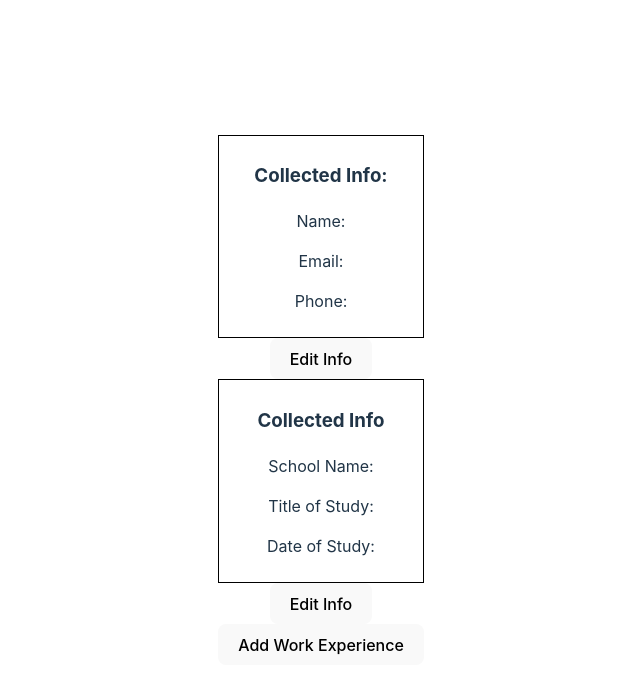
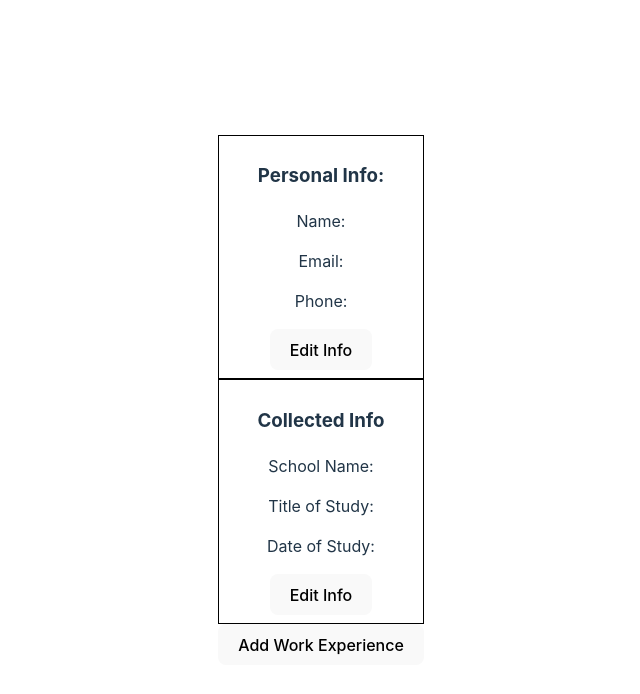
Before and after one commit to SuperHeavyBallet/TOP-React-CV, a React (Vite) app in the folder react-cv/: page / in a window 1280 px wide. Shown: the top 694 px of the page, without its empty margins (319-959 px from the left). Built offline with nearby package versions, Linux system fonts and the light colour scheme.

Commit message:
Tidying, assessing, minor edits

```diff
--- a/react-cv/src/AddNewCard.jsx
+++ b/react-cv/src/AddWorkExperienceCard.jsx
@@ -1,6 +1,6 @@
 import React from "react";
 import { useState } from "react";
-import CompanyInfoCard from "./CompanyInfoCard";
+import CompanyInfoCard from "./WorkExperienceCard";
 
 export default function AddNewCard()
 {
--- a/react-cv/src/InfoCard.jsx
+++ b/react-cv/src/InfoCard.jsx
@@ -52,7 +52,7 @@ export default function InfoCard()
             <form onSubmit={handleSubmit}>
             <button
                 type="button"
-                onClick={handleCloseBox}>Close</button>
+                onClick={handleCloseBox}>X</button>
             <div>Name <Input onInputChange={setName}/> </div>
             <div>Email <Input onInputChange={setEmail}/> </div>
             <div>Phone <Input onInputChange={setPhone}/> </div>
@@ -62,8 +62,9 @@ export default function InfoCard()
         )}
 
 
-            <div className="box-outline">
-                <h3>Collected Info:</h3>
+        <div className="box-outline">
+            <div>
+                <h3>Personal Info:</h3>
                 <p>Name: {displayName}</p>
                 <p>Email: {displayEmail}</p>
                 <p>Phone: {displayPhone}</p>
@@ -72,6 +73,8 @@ export default function InfoCard()
             <div>
                 <button onClick={handleEditClick}>Edit Info</button>
             </div>
+            </div>
+
 
         </div>
     )
--- a/react-cv/src/SchoolInfoCard.jsx
+++ b/react-cv/src/SchoolInfoCard.jsx
@@ -49,7 +49,7 @@ export default function SchoolInfoCard()
                     <form onSubmit={handleSubmit}>
                         <button
                             type="button"
-                            onClick={handleCloseBox}>Close
+                            onClick={handleCloseBox}>X
                         </button>
                     <div>School Name< Input onInputChange={setSchoolName}/> </div>
                     <div>Title of Study< Input onInputChange={setTitleOfStudy}/> </div>
@@ -59,7 +59,8 @@ export default function SchoolInfoCard()
                 </div>
             )}
 
-            <div className="box-outline">
+        <div className="box-outline">
+            <div >
                 <h3>Collected Info</h3>
                 <p>School Name: {displaySchoolName}</p>
                 <p>Title of Study: {displayTitleOfStudy}</p>
@@ -70,6 +71,8 @@ export default function SchoolInfoCard()
                 <button onClick={handleEditClick}>Edit Info</button>
             </div>
         </div>
+
+        </div>
     )
 
 
--- a/react-cv/src/PersonalData.jsx
+++ b/react-cv/src/Unused/PersonalData.jsx
@@ -4,7 +4,7 @@ import './Form.css'
 
 
 
-
+/*
 export default function PersonalData()
 {
     const [ firstName, setFirstName ] = useState("");
@@ -141,4 +141,4 @@ export default function PersonalData()
             <button onClick={handleHideInput("show")}>Edit Info</button>
         </div>
     )
-}
+}*/
--- a/react-cv/src/CompanyInfoCard.jsx
+++ b/react-cv/src/WorkExperienceCard.jsx
@@ -48,7 +48,7 @@ export default function CompanyInfoCard({ removeCard })
                 <form onSubmit={handleSubmit}>
                     <button
                         type="button"
-                        onClick={handleCloseBox}>Close
+                        onClick={handleCloseBox}>X
                     </button>
                     <div>Company Name <Input onInputChange={setCompanyName}/> </div>
                     <div>Position Title <Input onInputChange={setPositionTitle}/> </div>
@@ -59,8 +59,9 @@ export default function CompanyInfoCard({ removeCard })
                 </div>
             )}
 
-                <div className="box-outline">
-                    <h3>Collected Info</h3>
+            <div className="box-outline">
+                <div >
+                    <h3>Work Experience</h3>
                     <p>Company Name: {displayCompanyName}</p>
                     <p>Position Title: {displayPositionTitle}</p>
                     <p>Responsibilities: {displayResponsibilities}</p>
@@ -71,7 +72,7 @@ export default function CompanyInfoCard({ removeCard })
                     <button onClick={handleEditClick} type="button">Edit Info</button>
                     <button onClick={removeCard} type="button">Remove</button>
                 </div>
-
+            </div>
         </div>
     )
 
```
Also changed, not shown: react-cv/src/main.jsx (+12 -9 lines), react-cv/src/Unused/App.jsx (renamed from react-cv/src/App.jsx), react-cv/src/css/App.css (renamed from react-cv/src/App.css), react-cv/src/css/BoxOutline.css (renamed from react-cv/src/BoxOutline.css), react-cv/src/css/Form.css (renamed from react-cv/src/Form.css), react-cv/src/css/index.css (renamed from react-cv/src/index.css), 1 other file (tests, documents, lock files or other folders).
